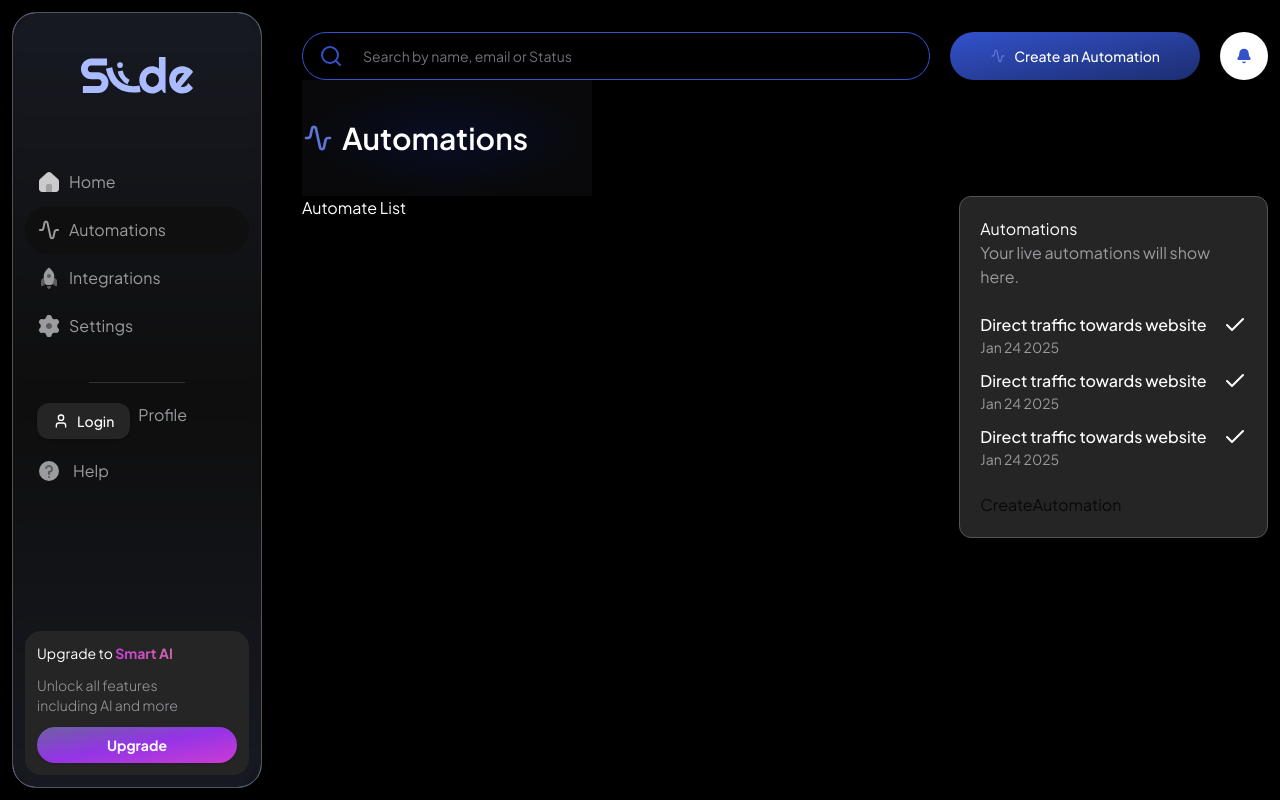
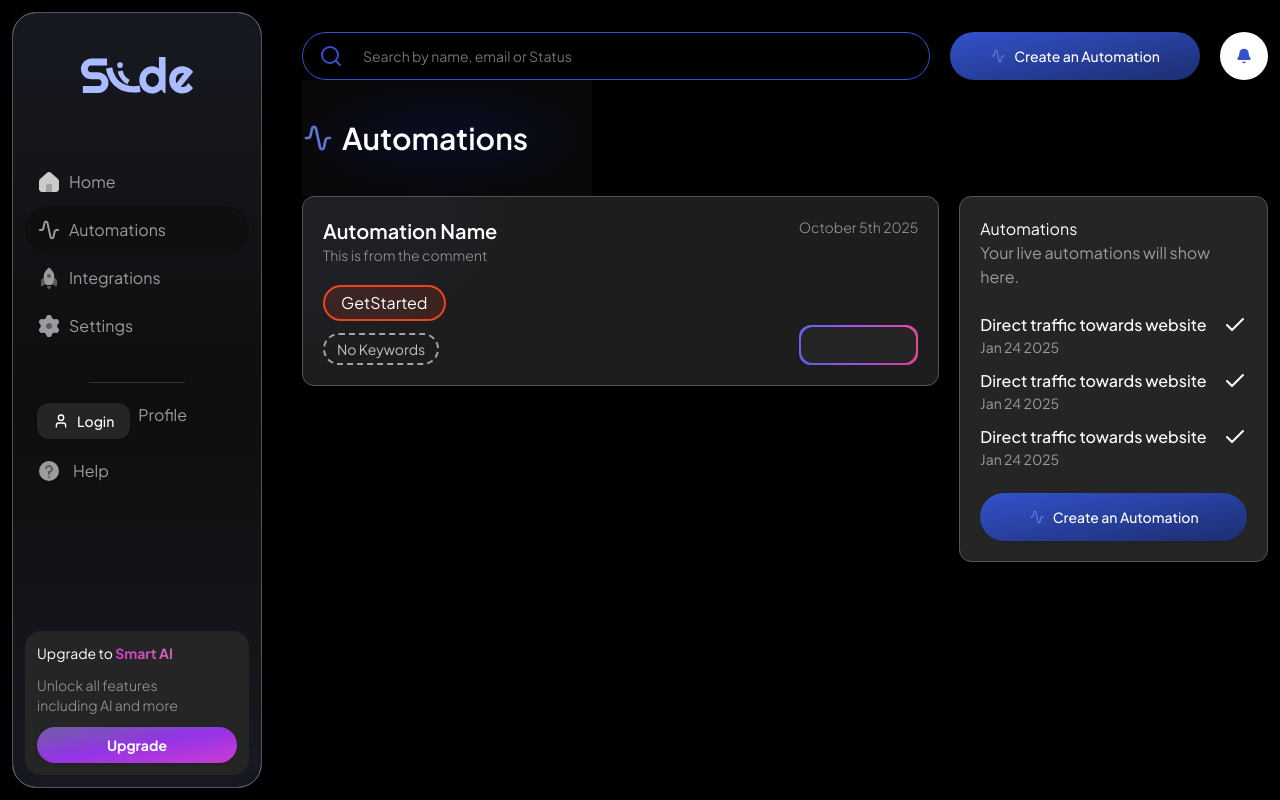
Before and after one commit to ShiruvatiNarasimha/AIWorkFlow, a Next.js app: page /dashboard/1/automations in a window 1280 px wide. Built offline with nearby package versions, Linux system fonts and the light colour scheme; no server answers.

Commit message:
Updated code

```diff
--- a/src/app/(protected)/dashboard/[slug]/automations/page.tsx
+++ b/src/app/(protected)/dashboard/[slug]/automations/page.tsx
@@ -1,4 +1,4 @@
-import CreateAutomations from "@/components/global/create-automation-button";
+import AutomationList from "@/components/global/automation-list";
 import CreateAutomation from "@/components/global/createAutomation";
 import { Check } from "lucide-react";
 import React from "react";
@@ -8,7 +8,9 @@
 const Page = (props: Props) => {
   return (
     <div className="grid grid-cols-1 lg:grid-cols-6 gap-5">
-      <div className="lg:col-span-4 text-white">Automate List</div>
+      <div className="lg:col-span-4 text-white">
+        <AutomationList />
+      </div>
       <div className="lg:col-span-2">
         <div
           className="flex flex-col rounded-xl bg-background-80 gap-y-6
@@ -33,7 +35,7 @@
               </div>
             ))}
           </div>
-          <CreateAutomations />
+          <CreateAutomation />
         </div>
       </div>
     </div>
--- /dev/null
+++ b/src/components/global/automation-list/index.tsx
@@ -0,0 +1,62 @@
+"use client";
+
+import { usePaths } from "@/hooks/user-nav";
+import { cn } from "@/lib/utils";
+import Link from "next/link";
+import { usePathname } from "next/navigation";
+import React from "react";
+import GradientButton from "../gradient-button";
+
+type Props = {};
+
+const AutomationList = (props: Props) => {
+  const { pathname } = usePaths();
+  return (
+    <div className="flex flex-col gap-y-3">
+      <Link
+        href={`${pathname}/24234234`}
+        className="bg-[#1D1D1D] hover:opacity-80 transition duration-100 rounded-xl p-5 border-[1px] radial--gradient--automations flex border-[#545454]"
+      >
+        <div className="flex flex-col flex-1 items-start">
+          <h2 className="text-xl font-semibold">Automation Name</h2>
+          <p className="text-[#9B9CA0] text-sm font-light mb-2">
+            This is from the comment
+          </p>
+          <div className="flex gap-x-2 flex-wrap mt-3">
+            <div
+              className={cn(
+                "rounded-full px-4 py-1 capitalize",
+                (0 + 1) % 1 == 0 &&
+                  "bg-keyword-green/15 border-2 border-keyword-green",
+                (1 + 1) % 2 == 0 &&
+                  "bg-keyword-purple/15 border-2 border-keyword-purple",
+                (2 + 1) % 3 == 0 &&
+                  "bg-keyword-yellow/15 border-2 border-keyword-yellow",
+                (3 + 1) % 4 == 0 &&
+                  "bg-keyword-red/15 border-2 border-keyword-red"
+              )}
+            >
+              GetStarted
+            </div>
+          </div>
+          <div className="rounded-full border-2 mt-3 border-dashed border-white/60 px-3 py-1">
+            <p className="text-sm text-[#bfc0c3]">No Keywords</p>
+          </div>
+        </div>
+        <div className="flex flex-col justify-between">
+          <p className="capitalize text-sm font-light text-[#9B9CA0]">
+            October 5th 2025
+          </p>
+          <GradientButton
+            type="BUTTON"
+            className="w-full bg-background-80 text-white hover:bg-background-80"
+          >
+            Smart AI
+          </GradientButton>
+        </div>
+      </Link>
+    </div>
+  );
+};
+
+export default AutomationList;
--- a/src/components/global/create-automation-button/index.tsx
+++ /dev/null
@@ -1,9 +0,0 @@
-import React from "react";
-
-type Props = {};
-
-const CreateAutomations = (props: Props) => {
-  return <div>CreateAutomation</div>;
-};
-
-export default CreateAutomations;
--- /dev/null
+++ b/src/components/global/gradient-button/index.tsx
@@ -0,0 +1,32 @@
+import { Button } from "@/components/ui/button";
+import { cn } from "@/lib/utils";
+import React from "react";
+
+type Props = {
+  children: React.ReactNode;
+  type: "BUTTON" | "LINK";
+  href?: string;
+  className?: string;
+};
+
+const GradientButton = ({ children, type, href, className }: Props) => {
+  const gradient =
+    "bg-gradient-to-r from-indigo-500 via-purple-500 to-pink-500 rounded-xl p-[2px]";
+
+  switch (type) {
+    case "BUTTON":
+      return (
+        <div className={gradient}>
+          <Button className={cn(className, "rounded-xl")}></Button>
+        </div>
+      );
+
+    case "LINK":
+      return <div className={gradient}></div>;
+
+    default:
+      return null;
+  }
+};
+
+export default GradientButton;
```
